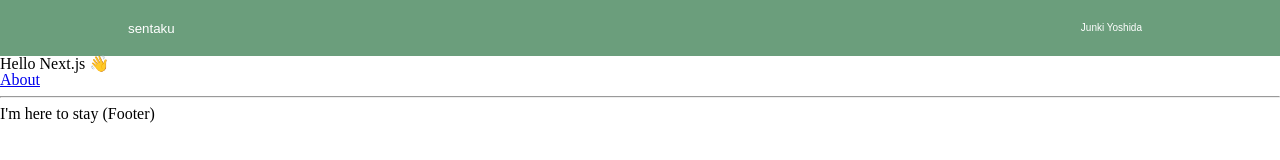
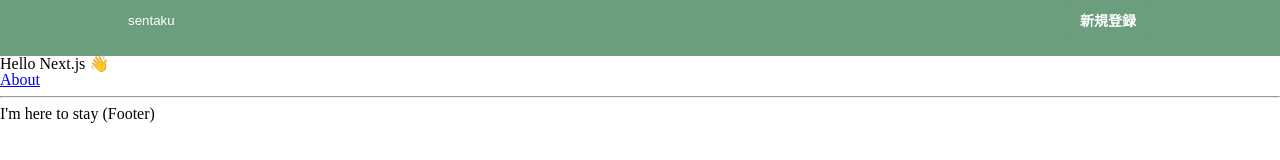
Before and after one commit to j9141997/sentaku, a Next.js app: page / in a window 1280 px wide. Shown: the top 160 px of the page. Built offline with nearby package versions, Linux system fonts and the light colour scheme.

Commit message:
feat:primary button

```diff
--- a/src/components/atom/BaseButton.tsx
+++ b/src/components/atom/BaseButton.tsx
@@ -7,18 +7,17 @@ import { hoverable } from '../../hocs/hoverable'
 type Tag = 'button' | 'a'
 type Size = 'default' | 's'
 
-export type ButtonProps = React.ButtonHTMLAttributes<HTMLButtonElement> &
-  BaseProps
-export type AnchorProps = React.ButtonHTMLAttributes<HTMLAnchorElement> &
-  BaseProps
+type ButtonProps = React.ButtonHTMLAttributes<HTMLButtonElement> & BaseProps
+type AnchorProps = React.ButtonHTMLAttributes<HTMLAnchorElement> & BaseProps
 
-export type BaseProps = {
+type BaseProps = {
   size?: Size
   className?: string
   prefix?: React.ReactNode
   suffix?: React.ReactNode
   square?: boolean
   wide?: boolean
+  as?: Tag
 }
 
 export const buttonFactory: <T extends BaseProps>(tag: Tag) => FC<T> = (
@@ -45,7 +44,10 @@ export const buttonFactory: <T extends BaseProps>(tag: Tag) => FC<T> = (
   }
 }
 
-const Base = styled.div<{ themes: Theme; wide: boolean; as: any }>`
+const Base: React.ComponentType<BaseProps> = styled.div<{
+  themes: Theme
+  wide: boolean
+}>`
   ${({ themes, wide }) => {
     const { frame, size } = themes
 
--- /dev/null
+++ b/src/components/atom/PrimaryButton.tsx
@@ -0,0 +1,48 @@
+import React, { FC, ComponentProps } from 'react'
+import styled, { css } from 'styled-components'
+
+import { Theme, useTheme } from '../../hooks/useTheme'
+
+import { BaseButton, BaseButtonAnchor } from './BaseButton'
+
+type ButtonProps = ComponentProps<typeof BaseButton>
+type AnchorProps = ComponentProps<typeof BaseButtonAnchor>
+
+export const PrimaryButton: FC<ButtonProps> = (props) => {
+  const theme = useTheme()
+  return <PrimaryStyleButton themes={theme} {...props} />
+}
+
+export const PrimaryButtonAnchor: FC<AnchorProps> = (props) => {
+  const theme = useTheme()
+  return <PrimaryStyleButtonAnchor themes={theme} {...props} />
+}
+
+const primaryStyle = css`
+  ${({ themes }: { themes: Theme }) => {
+    const { palette } = themes
+
+    return css`
+      color: #fff;
+      border: none;
+      background-color: ${palette.MAIN};
+      color: #fff;
+
+      &.hover {
+        background-color: ${palette.hoverColor(palette.MAIN)};
+      }
+
+      &[disabled] {
+        background-color: ${palette.disableColor(palette.MAIN)};
+        color: ${palette.disableColor('#fff')};
+      }
+    `
+  }}
+`
+const PrimaryStyleButton = styled(BaseButton)`
+  ${primaryStyle}
+`
+
+const PrimaryStyleButtonAnchor = styled(BaseButtonAnchor)`
+  ${primaryStyle}
+`
--- a/src/components/organism/Header.tsx
+++ b/src/components/organism/Header.tsx
@@ -3,7 +3,7 @@ import styled, { css } from 'styled-components'
 
 import { Theme, useTheme } from '../../hooks/useTheme'
 
-import { HeaderButton } from '@components/atom/HeaderButton'
+import { PrimaryButton } from '@components/atom/PrimaryButton'
 
 type Props = {
   className?: string
@@ -22,7 +22,7 @@ export const Header: FC<Props> = ({ className }) => {
         </HeaderColumn>
 
         <HeaderColumn>
-          <HeaderButton>{displayName}</HeaderButton>
+          <PrimaryButton>新規登録</PrimaryButton>
         </HeaderColumn>
       </HeaderContainer>
     </Wrapper>
--- a/src/themes/createSize.ts
+++ b/src/themes/createSize.ts
@@ -25,7 +25,6 @@ export type SizeProps = {
   mediaQuery?: {
     SP?: number
     TABLET?: number
-    PC?: number
   }
 }
 
@@ -49,7 +48,6 @@ export type CreatedSizeTheme = {
   mediaQuery: {
     SP: number
     TABLET: number
-    PC: number
   }
 }
 
@@ -70,7 +68,7 @@ const getSpace = (size: number) => {
 }
 
 const defaultFontSize = { SHORT: 11, TALL: 14, GRANDE: 18, VENTI: 24 }
-const defaultMediaQuery = { SP: 599, TABLET: 959, PC: 1024 }
+const defaultMediaQuery = { SP: 599, TABLET: 959 }
 const defaultSpace = getSpace(defaultSpaceSize)
 
 export const defaultSize: CreatedSizeTheme = {
@@ -88,6 +86,7 @@ export const createSize = (userSize: SizeProps = {}): CreatedSizeTheme => {
       pxToRem: (value: number) =>
         pxToRem(value)(userSize.htmlFontSize || defaultHtmlFontSize),
       space: getSpace(size),
+      font: defaultFontSize,
       mediaQuery: defaultMediaQuery,
     },
     userSize
```
